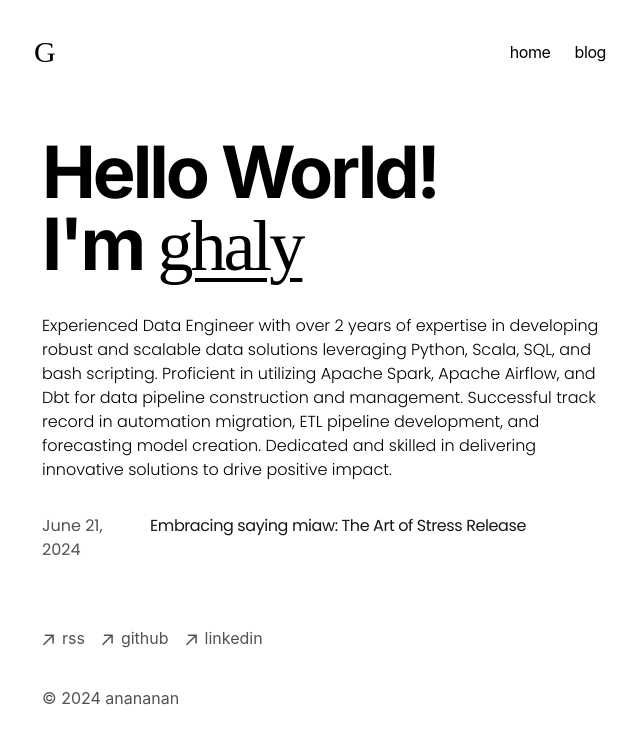
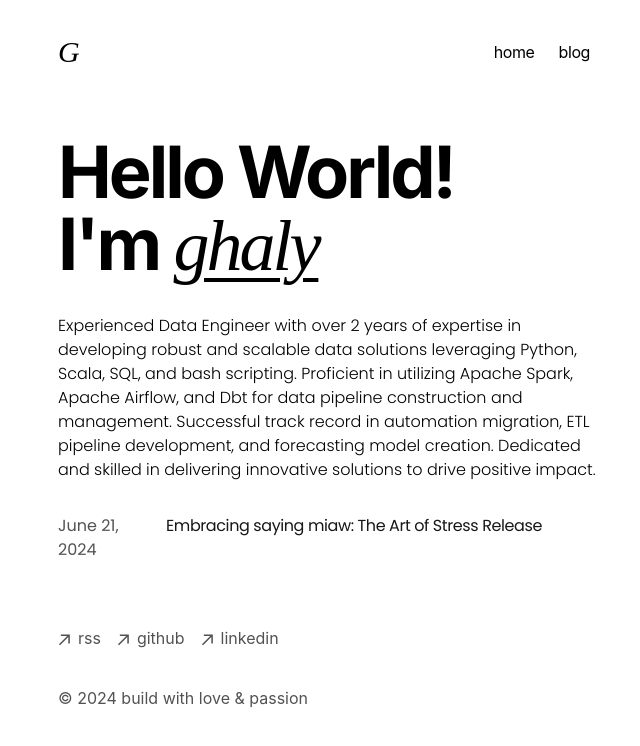
Before and after one commit to ghalyrizqi/blog, a Next.js app: page / in a window 1280 px wide. Shown: the top 746 px of the page, without its empty margins (310-950 px from the left). Built offline with nearby package versions, Linux system fonts and the light colour scheme.

Commit message:
update padding

```diff
--- a/app/components/footer.tsx
+++ b/app/components/footer.tsx
@@ -17,7 +17,8 @@ function ArrowIcon() {
 
 export default function Footer() {
   return (
-    <footer className="mb-16">
+    <footer className="mb-16 px-4">
+      <div className="max-w-7xl mx-auto">
         <ul className="font-sm mt-8 flex flex-col space-x-0 space-y-2 text-neutral-600 md:flex-row md:space-x-4 md:space-y-0 dark:text-neutral-300">
           <li>
             <a
@@ -54,8 +55,9 @@ export default function Footer() {
           </li>
         </ul>
         <p className="mt-8 text-neutral-600 dark:text-neutral-300">
-        © {new Date().getFullYear()} anananan
+          © {new Date().getFullYear()} build with love & passion
         </p>
+      </div>
     </footer>
   );
 }
--- a/app/components/nav.tsx
+++ b/app/components/nav.tsx
@@ -11,10 +11,10 @@ const navItems = {
 
 export function Navbar() {
   return (
-    <aside className="-ml-[8px] mb-16 tracking-tight">
+    <aside className="mb-16 tracking-tight">
       <div className="lg:sticky lg:top-20">
         <nav
-          className="flex justify-between items-center relative px-0 pb-0 fade md:overflow-auto scroll-pr-6 md:relative"
+          className="container mx-auto flex justify-between items-center relative px-4 pb-0 fade md:overflow-auto scroll-pr-6 md:relative"
           id="nav"
         >
           {/* Left content: Logo text */}
--- a/app/global.css
+++ b/app/global.css
@@ -37,7 +37,7 @@ html {
 .playwrite-us-trad {
   font-family: "Playwrite US Trad", cursive;
   font-weight: 400; /* Adjust if necessary */
-  font-style: normal;
+  font-style: oblique;
 }
 
 .prose .anchor {
--- a/app/page.tsx
+++ b/app/page.tsx
@@ -1,5 +1,5 @@
 import { BlogPosts } from "app/components/posts";
-import { Inter, Poppins } from "next/font/google"; // Assuming PlayfairDisplay is imported similarly
+import { Inter, Poppins } from "next/font/google";
 
 const inter = Inter({
   weight: ["700"],
@@ -17,7 +17,7 @@ const poppins2 = Poppins({
 
 export default function Page() {
   return (
-    <section className={inter.className}>
+    <section className={`${inter.className} container mx-auto px-4`}>
       <h1 className="mb-8 text-6xl font-bold tracking-tighter">
         <span className={`${inter.className} text-7xl`}>
           Hello World!
```
Lines whose indentation alone changed are shown as unchanged.
